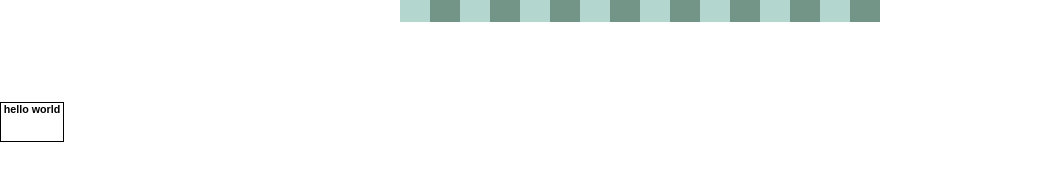
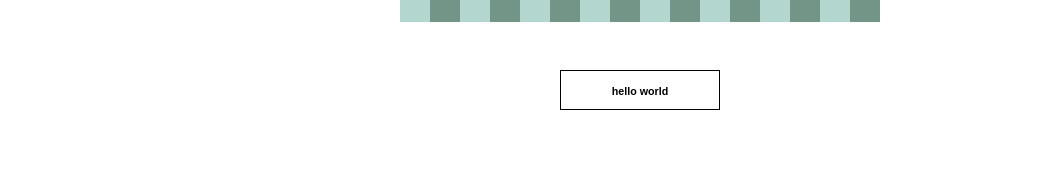
Before and after one commit to EDowning2000/tasiaTime, a Next.js app in the folder client/: page / in a window 1280 px wide. Shown: the part 618-797 px from the top of the page, without its empty margins (0-1044 px from the left). Built offline with nearby package versions, Linux system fonts and the light colour scheme.

Commit message:
stopping for a min

```diff
--- a/client/styles/Button.module.css
+++ b/client/styles/Button.module.css
@@ -2,9 +2,12 @@
   display: flex;
   align-content: center;
   justify-content: center;
+  margin-top: -2rem;
+}
+.secondaryContainer {
+  text-align: center;
+  padding-top: 0.9rem;
   height: 2.5rem;
-  width: 4rem;
+  width: 10rem;
   border: 1px solid black;
 }
-.secondaryContainer {
-}
```
